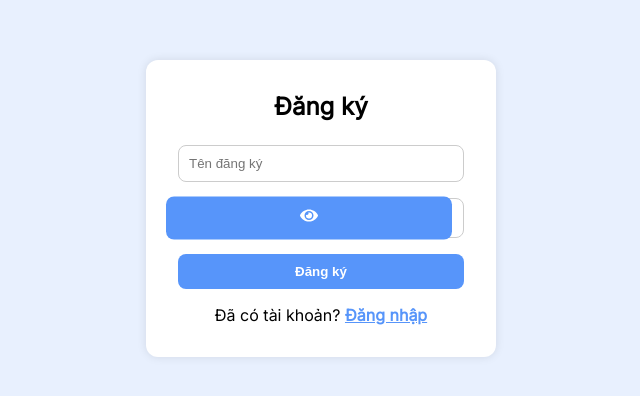
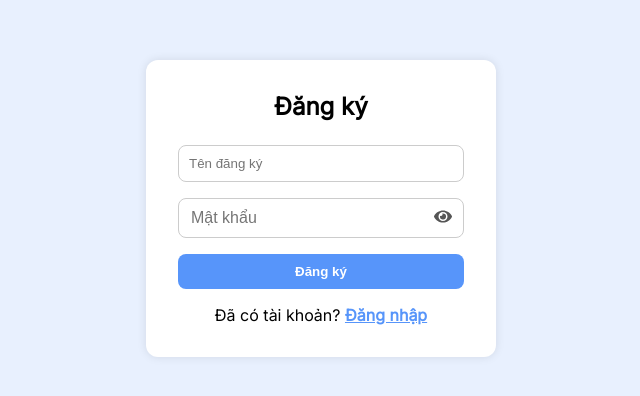
Before and after one commit to Xuanbac12/daily-sleep-tracker-fontend, a React (Create React App) app: page /signup in a window 1280 px wide. Shown: the part 192-588 px from the top of the page, without its empty margins (319-959 px from the left). Built offline with nearby package versions, Linux system fonts and the light colour scheme; no server answers.

Commit message:
Cập nhật giao diện đăng nhập và đăng ký

```diff
--- a/src/SignIn/Signin.css
+++ b/src/SignIn/Signin.css
@@ -19,16 +19,18 @@
     margin-bottom: 1.5rem;
   }
 
-  .form input {
+  .form input:not(.password-input) {
     display: block;
     width: 100%;
     margin-bottom: 1rem;
     padding: 10px;
     border-radius: 8px;
     border: 1px solid #ccc;
+    box-sizing: border-box;
   }
 
-  .form button {
+  .form > button {
+
     width: 100%;
     padding: 10px;
     background-color: #5795FA;
@@ -42,3 +44,50 @@
   .form button:hover {
     background-color: #417fe0;
   }
+
+  .input-error {
+    color: red;
+    font-size: 0.9rem;
+    margin-top: 4px;
+    margin-bottom: 8px;
+  }
+
+  /* Password input + eye icon 👁 */
+  .password-wrapper {
+    position: relative;
+    width: 100%;
+    margin-bottom: 1rem;
+  }
+
+  .password-input {
+    width: 100%;
+    padding: 10px 40px 10px 12px;
+    font-size: 16px;
+    border: 1px solid #ccc;
+    border-radius: 8px;
+    box-sizing: border-box;
+  }
+
+  .toggle-password-icon {
+    all: unset;
+    position: absolute;
+    top: 50%;
+    right: 12px;
+    transform: translateY(-50%);
+    font-size: 18px;
+    color: #555;
+    cursor: pointer;
+    line-height: 1;
+    background-color: transparent;
+    padding: 0;
+    border: none;
+    outline: none;
+    box-shadow: none;
+    -webkit-user-select: none;
+    user-select: none;
+  }
+
+  .toggle-password-icon:hover {
+    color: #222;
+    opacity: 0.9;
+  }
--- a/src/SignIn/Signin.jsx
+++ b/src/SignIn/Signin.jsx
@@ -4,43 +4,65 @@ import axios from "../utils/axiosInstance"; // Đường dẫn đến axiosInsta
 import "./Signin.css";
 import { AuthContext } from "../context/AuthContext";
 import { useContext } from "react";
+import { FaEye, FaEyeSlash } from "react-icons/fa";
 import { toast } from "react-toastify";
 
 const Signin = () => {
   const [user, setUser] = useState({ username: "", password: "" });
+  const [errors, setErrors] = useState({ username: "", password: "" });
+  const [showPassword, setShowPassword] = useState(false);
+
   const navigate = useNavigate();
     const { login } = useContext(AuthContext);
+
+      // Regex
+  const usernameRegex = /^[a-zA-Z0-9_]{4,20}$/;
+  const passwordRegex = /^(?=.*[a-z])(?=.*[A-Z])(?=.*\d)(?=.*[\W_]).{8,}$/;
+
+  const validateField = (name, value) => {
+    switch (name) {
+      case "username":
+        if (!value) return "Vui lòng nhập tên đăng nhập.";
+        if (!usernameRegex.test(value))
+          return "Tên đăng nhập phải từ 4–20 ký tự, chỉ gồm chữ, số, dấu gạch dưới.";
+        return "";
+      case "password":
+        if (!value) return "Vui lòng nhập mật khẩu.";
+        if (!passwordRegex.test(value))
+          return "Mật khẩu phải có ít nhất 8 ký tự, gồm chữ hoa, thường, số và ký tự đặc biệt.";
+        return "";
+      default:
+        return "";
+    }
+  };
 
 
   const handleChange = (e) => {
     const { name, value } = e.target;
     setUser((prev) => ({ ...prev, [name]: value }));
+    const errorMsg = validateField(name, value);
+    setErrors((prev) => ({ ...prev, [name]: errorMsg }));
   };
 
   const handleSubmit = async (e) => {
     e.preventDefault();
-    if (user.username && user.password) {
+    const usernameErr = validateField("username", user.username);
+    const passwordErr = validateField("password", user.password);
+    setErrors({ username: usernameErr, password: passwordErr });
+
+    if (usernameErr || passwordErr) return;
+
     try {
-        // Gửi yêu cầu đăng nhập
       const res = await axios.post("/users/login", user);
-
       const { token, username, userId, firstLogin } = res.data;
-        console.log("📦 Login response:", res.data);
-
-        // ✅ Gọi context login để lưu vào state + localStorage
       login({ token, username, userId, firstLogin });
       toast.success("Đăng nhập thành công!");
       navigate("/");
-
     } catch (err) {
       console.error("Đăng nhập thất bại:", err);
-        alert("Tài khoản hoặc mật khẩu sai!");
-      }
-    } else {
-      alert("Vui lòng nhập đầy đủ thông tin.");
+      toast.error("Tài khoản hoặc mật khẩu sai!");
     }
   };
-
 
   return (
     <main className="signin-main">
@@ -53,16 +75,26 @@ const Signin = () => {
             placeholder="Tên đăng nhập"
             value={user.username}
             onChange={handleChange}
-            required
           />
+            {errors.username && <p className="input-error">{errors.username}</p>}
+            <div className="password-wrapper">
             <input
-            type="password"
+              type={showPassword ? "text" : "password"}
               name="password"
               placeholder="Mật khẩu"
               value={user.password}
               onChange={handleChange}
-            required
+              className="password-input"
             />
+            <span
+              className="toggle-password-icon"
+              onClick={() => setShowPassword((prev) => !prev)}
+            >
+              {showPassword ? <FaEyeSlash /> : <FaEye />}
+            </span>
+          </div>
+          {errors.password && <p className="input-error">{errors.password}</p>}
+
           <button type="submit">Đăng nhập</button>
         </form>
 
--- a/src/Signup/Signup.css
+++ b/src/Signup/Signup.css
@@ -1,3 +1,4 @@
+/* === BỐ CỤC CHUNG === */
 .signup-main {
   display: flex;
   justify-content: center;
@@ -6,11 +7,12 @@
   background-color: #e8f0fe;
 }
 
+/* === KHUNG FORM === */
 .form-container {
   padding: 2rem;
   background-color: white;
   border-radius: 12px;
-  box-shadow: 0 0 10px rgba(0,0,0,0.1);
+  box-shadow: 0 0 10px rgba(0, 0, 0, 0.1);
   width: 350px;
 }
 
@@ -19,16 +21,19 @@
   margin-bottom: 1.5rem;
 }
 
-.form input {
+/* === INPUT THƯỜNG (trừ password) === */
+.form input:not(.password-input) {
   display: block;
   width: 100%;
   margin-bottom: 1rem;
   padding: 10px;
   border-radius: 8px;
   border: 1px solid #ccc;
+  box-sizing: border-box;
 }
 
-.form button {
+/* === NÚT ĐĂNG KÝ DUY NHẤT (tránh ảnh hưởng nút icon) === */
+.form > button {
   width: 100%;
   padding: 10px;
   background-color: #5795FA;
@@ -39,37 +44,55 @@
   cursor: pointer;
 }
 
-.form button:hover {
+.form > button:hover {
   background-color: #417fe0;
 }
 
+/* === THÔNG BÁO LỖI === */
 .input-error {
   color: red;
   font-size: 0.9rem;
   margin-top: 4px;
   margin-bottom: 8px;
 }
+
+/* === Ô INPUT MẬT KHẨU + ICON 👁 === */
 .password-wrapper {
   position: relative;
   width: 100%;
+  margin-bottom: 1rem;
 }
 
 .password-input {
   width: 100%;
-  padding: 10px 40px 10px 12px; /* Chừa khoảng phải cho icon */
+  padding: 10px 40px 10px 12px; /* chừa chỗ bên phải cho icon */
   font-size: 16px;
   border: 1px solid #ccc;
-  border-radius: 6px;
+  border-radius: 8px;
+  box-sizing: border-box;
 }
 
+/* === ICON MẮT 👁 ẨN/HIỆN === */
 .toggle-password-icon {
   position: absolute;
   top: 50%;
   right: 12px;
   transform: translateY(-50%);
-  background: transparent;
+  font-size: 18px;
+  color: #555;
+  cursor: pointer;
+  line-height: 1;
+
+  background-color: transparent;
   border: none;
-  cursor: pointer;
-  color: #555;
-  font-size: 18px;
+  padding: 0;
+  outline: none;
+  box-shadow: none;
+  user-select: none;
+  -webkit-user-select: none; /* ✅ Safari iOS, macOS */
 }
+
+.toggle-password-icon:hover {
+  color: #222;
+  opacity: 0.9;
+}
--- a/src/Signup/Signup.jsx
+++ b/src/Signup/Signup.jsx
@@ -48,7 +48,6 @@ const Signup = () => {
   //Khi người dùng nhập -> kiểm tra lỗi ngay realtime
   const handleChange = (e) => {
     const { name, value } = e.target;
-    setUser((prev) => ({ ...prev, [name]: value }));
 
     const updatedUser = { ...user, [name]: value }; // ✅ đảm bảo lấy đúng dữ liệu mới
   setUser(updatedUser);
@@ -117,6 +116,7 @@ const Signup = () => {
             placeholder="Tên đăng ký"
             value={user.username}
             onChange={handleChange}
+
           />
           {/* ✅ Hiển thị lỗi dưới ô username */}
   {errors.username && <p className="input-error">{errors.username}</p>}
@@ -131,14 +131,12 @@ const Signup = () => {
     onChange={handleChange}
     className="password-input"
   />
-  <button
-    type="button"
+  <span
     className="toggle-password-icon"
     onClick={() => setShowPassword((prev) => !prev)}
-    tabIndex={-1}
   >
     {showPassword ? <FaEyeSlash /> : <FaEye />}
-  </button>
+  </span>
 </div>
           {errors.password && <p className="input-error">{errors.password}</p>}
   <button type="submit" disabled={loading}>
```
Lines whose indentation alone changed are shown as unchanged.
